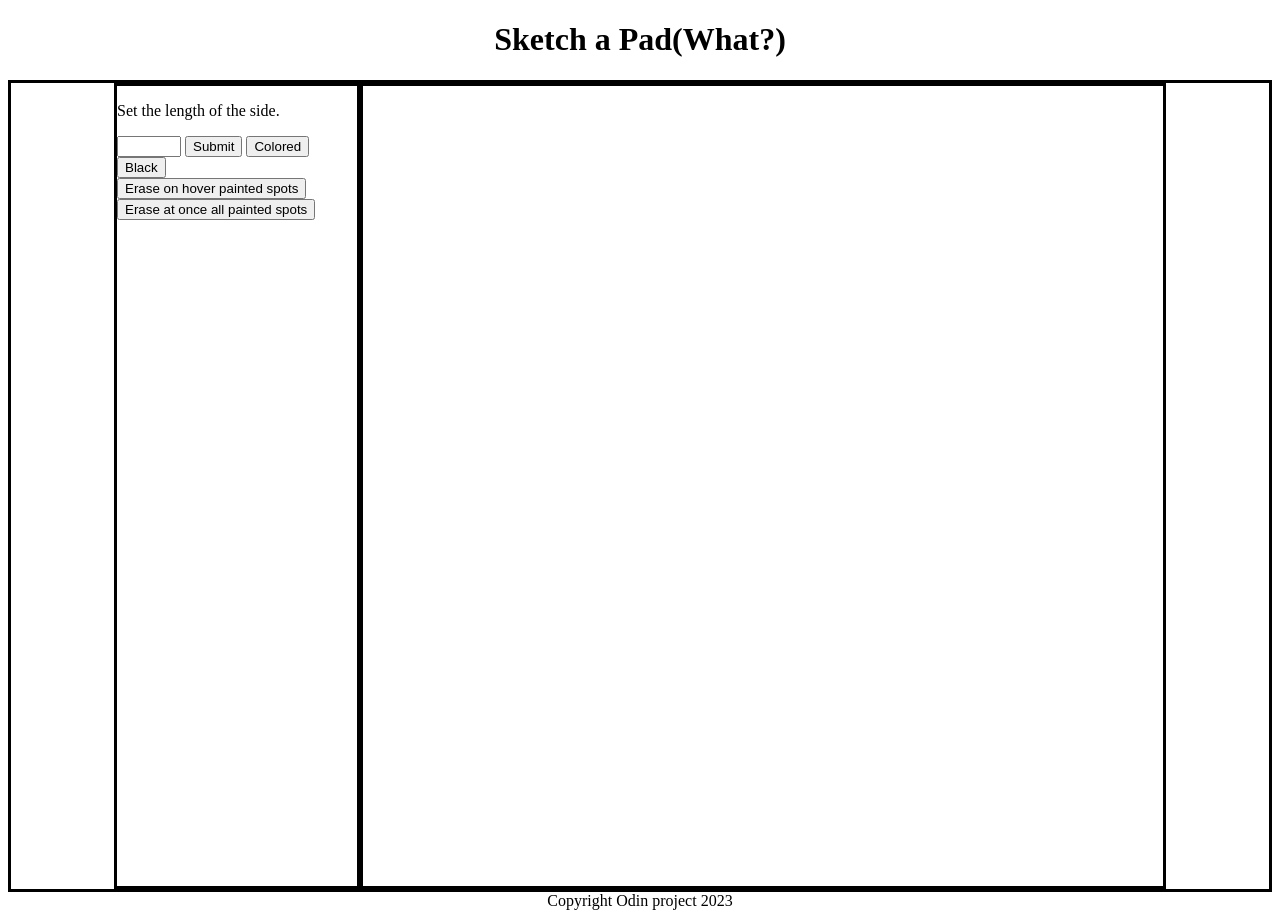
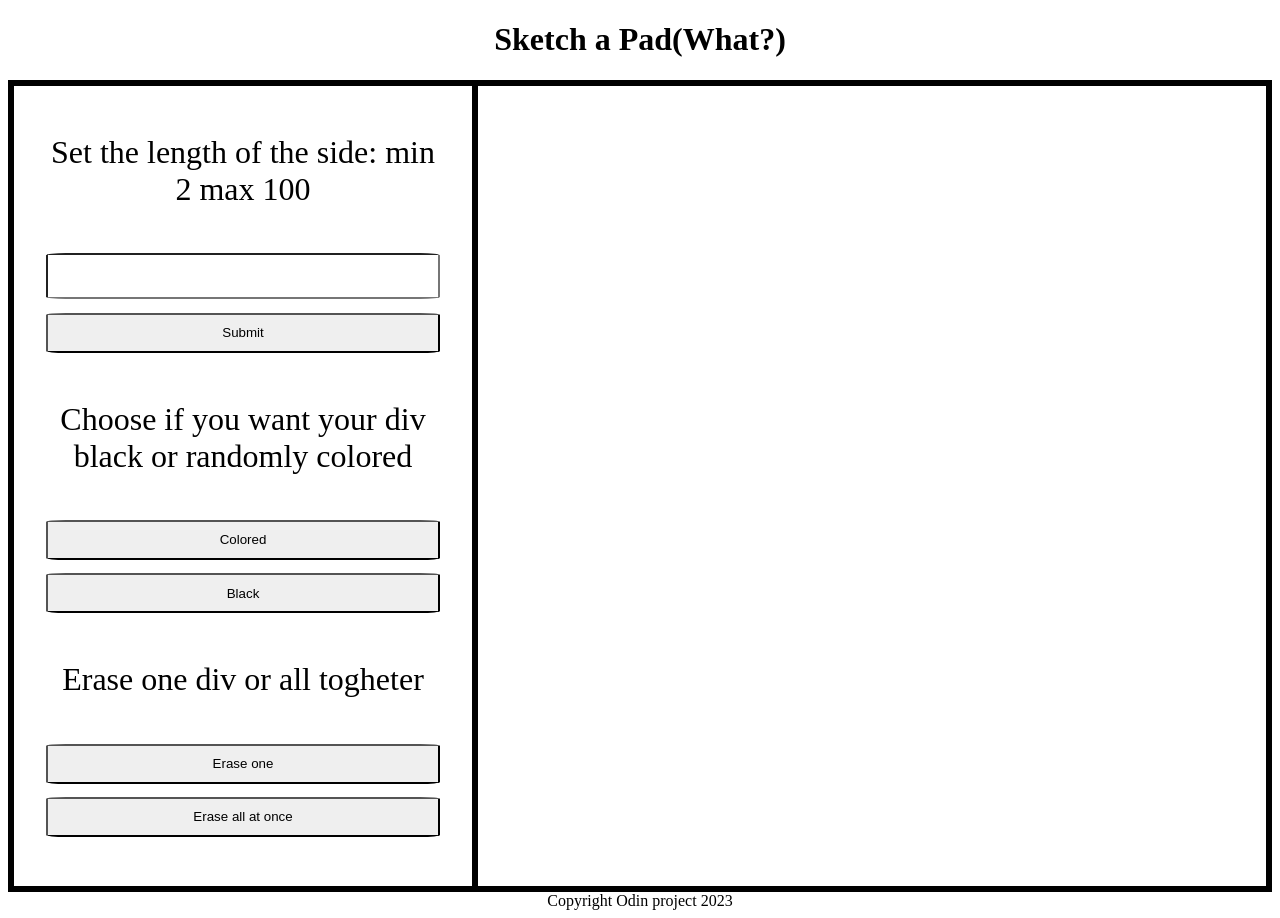
Before and after one commit to KomAndIT/Etch-A-sketchpad, a plain HTML site: page index.html in a window 1280 px wide. Drawn offline with Linux system fonts and the light colour scheme.

Commit message:
added check on input num, improved struc. of btns

```diff
--- a/index.html
+++ b/index.html
@@ -13,13 +13,15 @@
     </header>
     <div id="gen_container">
         <div id="input_container">
-            <p>Set the length of the side.</p>
-            <input type="number" min="2" max="100">
+            <p>Set the length of the side: min 2 max 100</p>
+            <input type="number" min="2" max="100" >
             <button id="side_length"> Submit</button>
+            <p>Choose if you want your div black or randomly colored</p>
             <button id="switchToColor">Colored </button>
             <button id="switchToBlack">Black </button>
-            <button id="erase">Erase on hover painted spots</button>
-            <button id="eraseAll"> Erase at once all painted spots</button>
+            <p>Erase one div or all togheter</p>
+            <button id="erase">Erase one</button>
+            <button id="eraseAll"> Erase all at once</button>
         </div>
         <div id="grid_container"></div>
     </div>
--- a/javascript.js
+++ b/javascript.js
@@ -78,6 +78,11 @@ function eraseAllPaintedDivs(parentElement) {
 }
 
 function createGrid(length) {
+    if (length <2) {
+        window.alert("WARNING: minimun side length is: 2")
+    } else if (length > 100) {
+        window.alert("WARNING: maximum side length is: 100")
+    } else {
         for (let row = 0; row < length; row++) {
             const gridRow = document.createElement('div');
             gridRow.classList.add("grid-row");
@@ -89,6 +94,8 @@ function createGrid(length) {
             }
             grid.appendChild(gridRow);
         }
+    }
+
 }
 
 function removeAllChildNodes(parent) {
--- a/stylesheet.css
+++ b/stylesheet.css
@@ -18,7 +18,19 @@ footer {
 
 #input_container{
 
-    width: 15em;
+    display: flex;
+    flex-direction: column;
+    width: 25em;
+    padding: 0em 2em;
+    text-align: center;
+
+
+}
+
+#input_container > p{
+    margin-top: 1.5em;
+    font-size: xx-large;
+
 }
 
 #grid_container{
@@ -30,6 +42,12 @@ footer {
 
 }
 
+button, input{
+    margin-top: 1em;
+    height: 3em;
+    border-radius: 5%;
+}
+
 .grid-row, .grid-item{
     border: none;
     display: flex;
```
Lines whose indentation alone changed are shown as unchanged.
